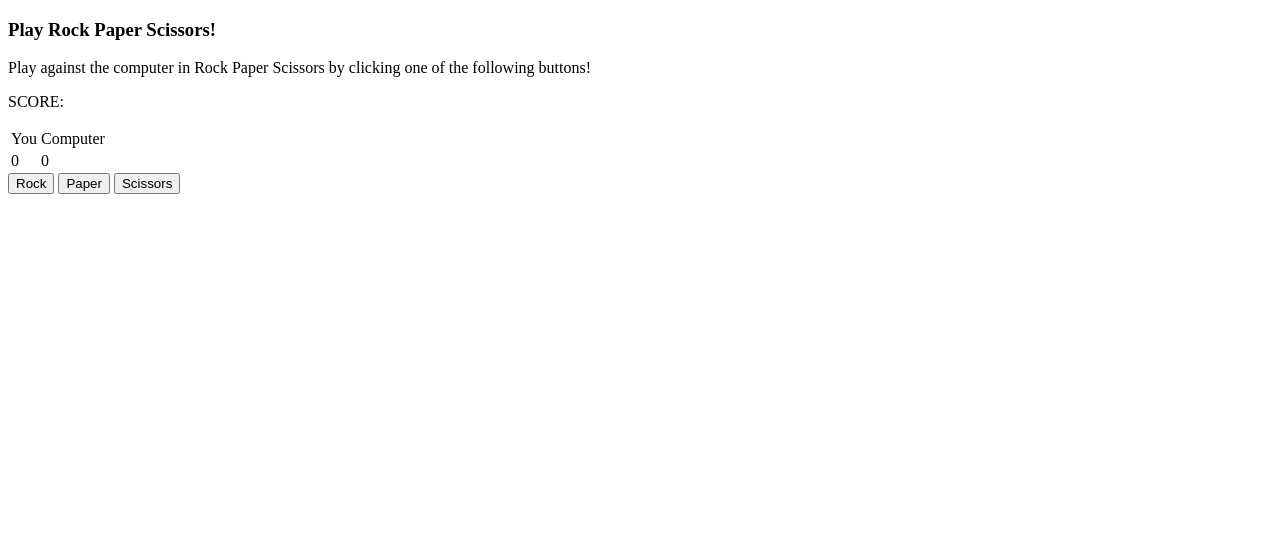
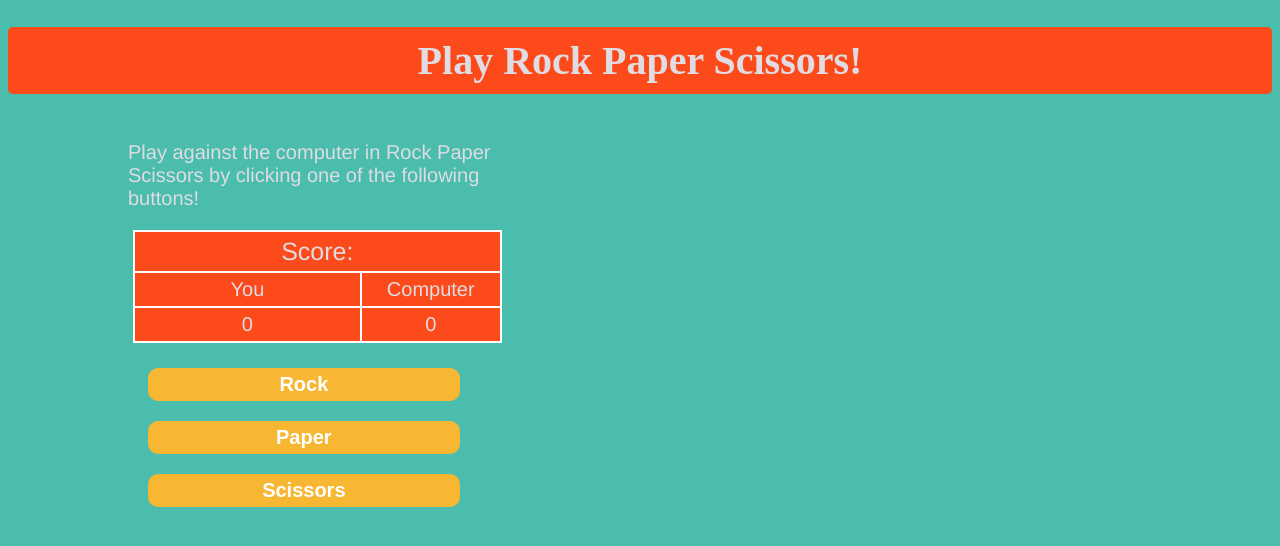
Before and after one commit to richardswei/rockpaperscissors, a plain HTML site: page index.html in a window 1280 px wide. Drawn offline with Linux system fonts and the light colour scheme.

Commit message:
add UI overhaul with color scheme change and div spacing

```diff
--- a/index.html
+++ b/index.html
@@ -10,11 +10,16 @@
 	</script>
 </head>
 <body>
-	<h3>Play Rock Paper Scissors!</h3>
+	<h1>Play Rock Paper Scissors!</h1>
+
+	<div class="panels">
+		<div class=leftPanel>
 			<p>Play against the computer in Rock Paper Scissors by clicking one of the following buttons!</p>
 			<div>
-		<p>SCORE:</p>
 				<table>
+					<tr>
+						<td class="scoreCell" colspan="2">Score:</td>
+					</tr>
 					<tr>
 						<td>You</td>
 						<td>Computer</td>
@@ -25,16 +30,27 @@
 					</tr>
 				</table>
 			</div>
+			<div class="buttonset">
 				<button class="playerChoice" onclick="submitRock()">Rock</button>
+				<br>
 				<button class="playerChoice" onclick="submitPaper()">Paper</button>
+				<br>
 				<button class="playerChoice" onclick="submitScissors()">Scissors</button>
-	<p class="gameOutcome" id="yourChoice"></p>
-	<p class="gameOutcome" id="computerChoice"></p>
-	<p class="gameOutcome" id="gameResult"></p>
-
+				<br>
+			</div>
+		</div>
+		<div class=rightPanel>
+			<div class="outcomeText">
+				<div class="gameOutcome" id="yourChoice"></div>
+				<div class="gameOutcome" id="computerChoice"></div>
+				<div class="gameOutcome" id="gameResult"></div>
+			</div>
 			<br>
 			<button style="display:none" id="newRound" onclick="restartRound()">New Round</button>
 			<button style="display:none" id="newGame" onclick="restartGame()">New Game</button>
+		</div>
+	</div>
+
 
 </body>
 </html>
--- a/rockpaperscissors.css
+++ b/rockpaperscissors.css
@@ -0,0 +1,82 @@
+table, th, td {
+	width: 90%;
+	margin: 5px;
+	text-align: center;
+	border: 2px white solid;
+	border-collapse: collapse;
+	padding: 5px 25px;
+	background-color: #FC4A1A;
+}
+
+.buttonset {
+	padding: 10px;
+}
+
+.leftPanel, .rightPanel{
+	float: left;
+	width: 40%;
+	align-items: center;
+	padding-right: 5%
+
+}
+
+.panels{
+	position: absolute;
+	width: 80%;
+	left: 10%;
+	align-self: center;
+}
+
+body{
+	background-color: #4ABDAC;
+	color: #DFDCE3;
+		font-size: 20px;
+}
+
+button{
+	background-color: #F7B733;
+	margin: 10px;
+	padding: 5px;
+	border-radius: 10px;
+	border-color: #F7B733;
+	border: 0px;
+	color: white;
+	font-size: 20px;
+	font-weight: bold;
+	width: 80%;
+}
+
+button:hover{
+	opacity: 0.5;
+	background-color: #FC4A1A;
+	border-color: #F7B733;
+}
+
+h1{
+	background-color: #FC4A1A;
+	text-align:	center;
+	padding: 10px;
+	border-radius: 5px;
+}
+
+h3{
+	background-color: #FC4A1A;
+	padding: 10px;
+	border-radius: 5px;
+}
+
+.outcomeText{
+	text-align: center;
+	background-color: #FC4A1A;
+	width: 90%;
+	font-weight: bold;
+}
+
+div{
+	font-family: Helvetica, sans-serif;
+	border-radius: 10px;
+}
+
+.scoreCell {
+	font-size: 25px
+}
```
Lines whose indentation alone changed are shown as unchanged.
